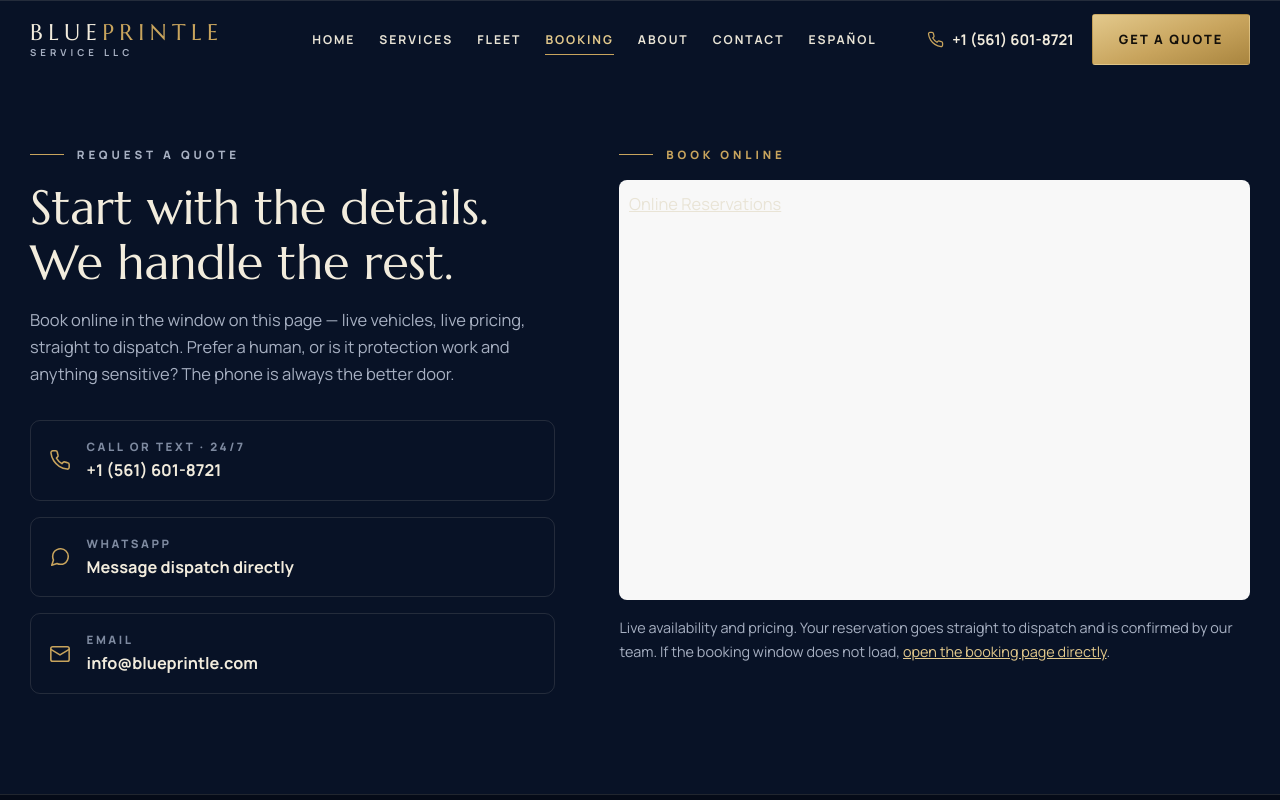
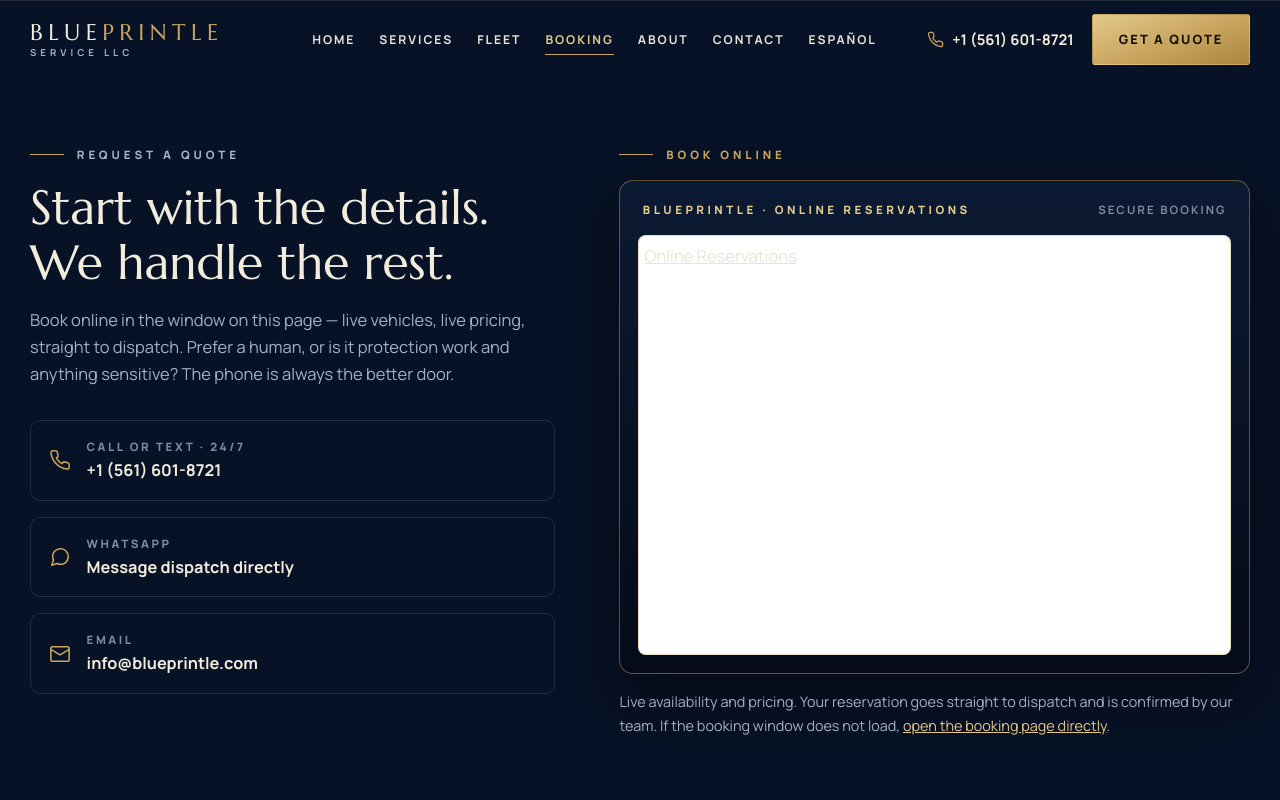
Before and after one commit to KU23N/blueprintle.com, a plain HTML site: page booking.html in a window 1280 px wide. Shown: the top 800 px of the page. Drawn offline with Linux system fonts and the light colour scheme; a script that the page names is missing.

Commit message:
Booking page: navy/gold frame around Limo Anywhere widget panel

```diff
--- a/booking.html
+++ b/booking.html
@@ -248,7 +248,11 @@
       .quote-direct span small{ display:block; color:var(--muted-2); font-size:.72rem; font-weight:800; letter-spacing:.22em; text-transform:uppercase; }
       .quote-direct span strong{ color:var(--ivory); font-size:1.02rem; }
       form.quote-form{ background:var(--navy-950); border:1px solid var(--line); border-radius:var(--radius); padding:2rem; }
-      .ores-box{ background:#f8f8f8; border-radius:8px; padding:.6rem; min-height:420px; }
+      .ores-frame{ background:linear-gradient(180deg, var(--navy-850), var(--navy-950)); border:1px solid var(--gold-dim); border-radius:14px; padding:1.1rem; box-shadow:0 24px 60px rgba(0,0,0,.45); }
+      .ores-frame-head{ display:flex; align-items:center; justify-content:space-between; gap:1rem; padding:.1rem .3rem 1rem; }
+      .ores-frame-head .of-title{ font-size:.72rem; font-weight:800; letter-spacing:.3em; text-transform:uppercase; color:var(--gold-soft); }
+      .ores-frame-head .of-sub{ font-size:.72rem; font-weight:700; letter-spacing:.18em; text-transform:uppercase; color:var(--muted-2); }
+      .ores-box{ background:#fff; border-radius:8px; padding:.4rem; min-height:420px; box-shadow:inset 0 0 0 1px rgba(200,164,93,.35); }
       .ores-box iframe{ width:100%; border:0; border-radius:6px; }
       .ores-note{ margin-top:1rem; color:var(--muted); font-size:.9rem; }
       .ores-note a{ color:var(--gold-soft); }
@@ -445,9 +449,15 @@
         </div>
         <div class="quote-form reveal" id="bookOnline">
           <p class="sec-tag" style="margin-bottom:1rem;">Book Online</p>
-          <div class="ores-box">
-            <a href="https://book.mylimobiz.com/v4/blueprintle" data-ores-widget="website" data-ores-alias="blueprintle">Online Reservations</a>
-            <script type="text/javascript" src="https://book.mylimobiz.com/v4/widgets/widget-loader.js"></script>
+          <div class="ores-frame">
+            <div class="ores-frame-head">
+              <span class="of-title">Blueprintle · Online Reservations</span>
+              <span class="of-sub">Secure booking</span>
+            </div>
+            <div class="ores-box">
+              <a href="https://book.mylimobiz.com/v4/blueprintle" data-ores-widget="website" data-ores-alias="blueprintle">Online Reservations</a>
+              <script type="text/javascript" src="https://book.mylimobiz.com/v4/widgets/widget-loader.js"></script>
+            </div>
           </div>
           <p class="ores-note">Live availability and pricing. Your reservation goes straight to dispatch and is confirmed by our team. If the booking window does not load, <a href="https://book.mylimobiz.com/v4/blueprintle" target="_blank" rel="noopener">open the booking page directly</a>.</p>
         </div>
```
